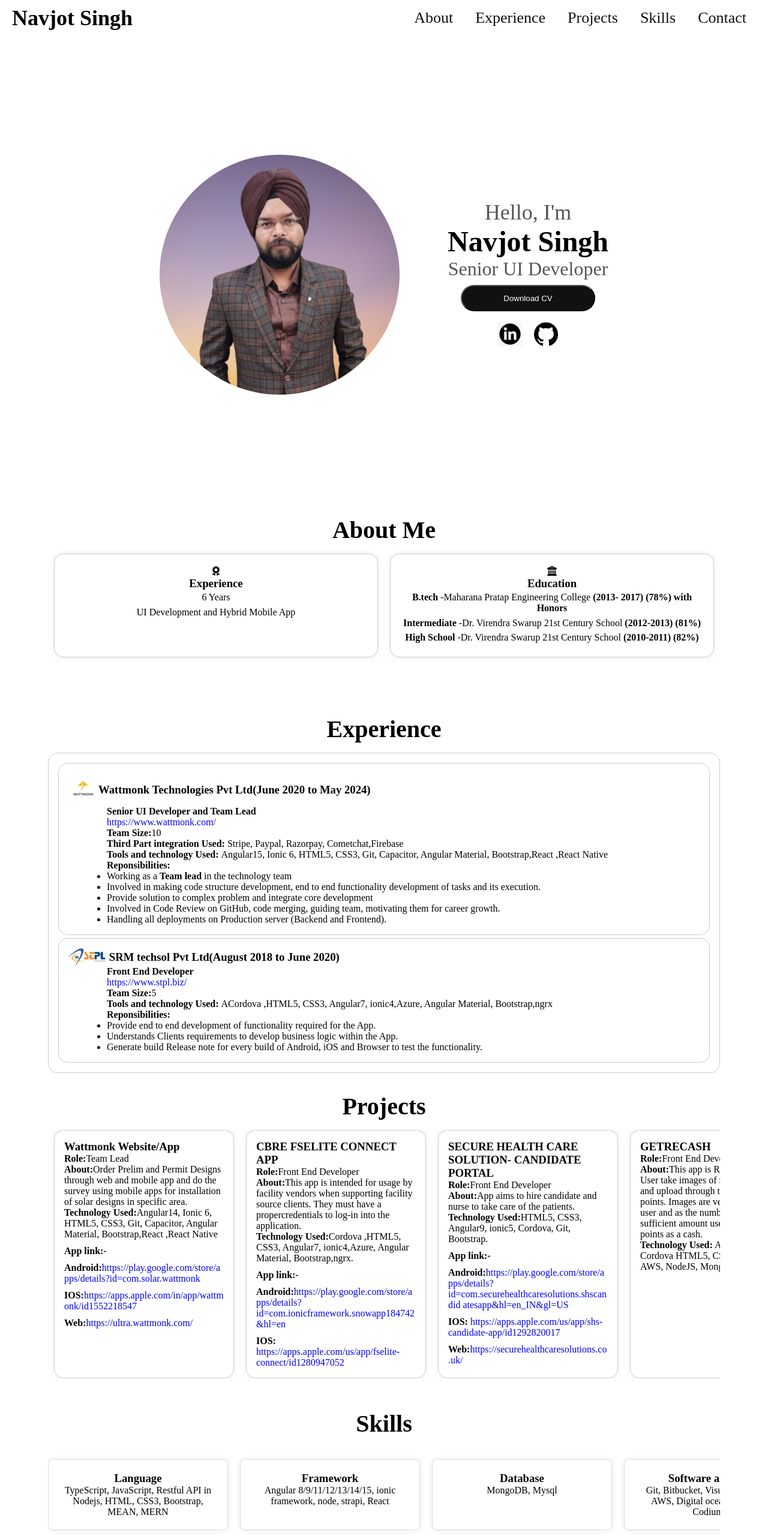
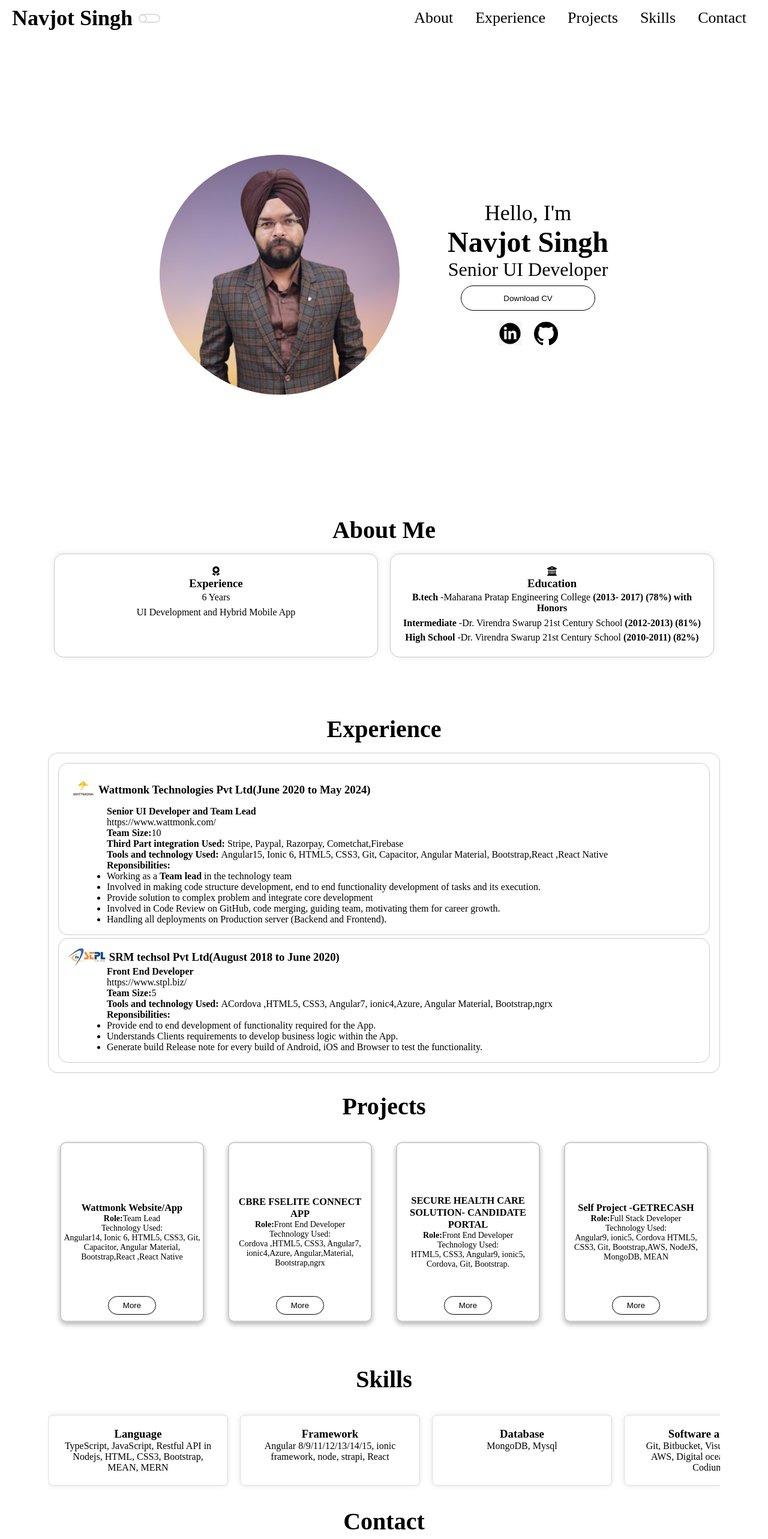
Before and after one commit to navjotsrmtpl/navjot17_portfolio, a React (Create React App) app: page / in a window 1280 px wide. Shown: the top 2566 px of the page at 60% size. Built offline with nearby package versions, Linux system fonts and the light colour scheme; a small style sheet from the web is missing.

Commit message:
added dark mode

```diff
--- a/src/App.css
+++ b/src/App.css
@@ -11,3 +11,26 @@ section{
       font-size: 2rem;
     }
 }
+
+/* #light{
+  background-color: red;
+}
+
+#dark{
+  background-color: blue;
+} */
+
+/* default light theme */
+body.light {
+  *{
+    background-color: white !important;
+    color: black !important;
+  }
+}
+/* dark theme */
+body.dark {
+  *{
+    background-color: black !important;
+    color: white !important;
+  }
+}
--- a/src/components/Intro/Intro.css
+++ b/src/components/Intro/Intro.css
@@ -88,6 +88,7 @@
     color: #fff;
     width: 14rem;
     cursor: pointer;
+    border: 1px solid;
   }
 
   @media screen and (max-width: 768px) {
--- a/src/components/Navbar/Navbar.tsx
+++ b/src/components/Navbar/Navbar.tsx
@@ -1,20 +1,23 @@
 // Navbar.js
-import React, { useState } from 'react';
+import React, { useContext, useState } from 'react';
 import { Link } from 'react-scroll';
 import './navbar.css';
+import { ThemeContext, useTheme } from '../context/ThemeProvider';
+import ToggleSwitch from '../ToggleSwitch/ToggleSwitch';
 
 const Navbar = () => {
     const [isOpen, setIsOpen] = useState(false);
-
+    const { theme, toggleTheme } = useTheme();
     const toggleNavbar = () => {
         setIsOpen(!isOpen);
     };
 
     return (
-        <nav className="navbar">
+        <nav className="navbar" >
             <div className="navbar-container">
                 <div className="navbar-logo">
                     <h1>Navjot Singh</h1>
+                    <ToggleSwitch isOn={theme === 'dark'} handleToggle={toggleTheme} />
                 </div>
                 <div className="menu-icon" onClick={toggleNavbar}>
                     <i className={isOpen ? 'fas fa-times' : 'fas fa-bars'} />
--- a/src/components/Navbar/navbar.css
+++ b/src/components/Navbar/navbar.css
@@ -7,6 +7,7 @@
   align-items: center;
   font-size: 1.2rem;
   color: black;
+  position: static;
 }
 
 .navbar-container {
--- a/src/components/Projects/Project.css
+++ b/src/components/Projects/Project.css
@@ -33,6 +33,92 @@
     scrollbar-width: none;
 }
 
+
+/* src/FlipCard.css */
+.flip-card {
+  background-color: transparent;
+  width: 300px;
+  height: 300px;
+  perspective: 1000px;
+  cursor: pointer;
+  margin: 20px;
+}
+
+.flip-card-inner {
+  position: relative;
+  width: 100%;
+  height: 100%;
+  text-align: center;
+  transition: transform 0.6s;
+  transform-style: preserve-3d;
+}
+
+.flipped .flip-card-inner {
+  transform: rotateY(180deg);
+}
+
+.flip-card-front {
+    position: absolute;
+    width: 100%;
+    height: 100%;
+    backface-visibility: hidden;
+    display: grid;
+    flex-direction: column;
+  align-content: center;
+    font-size: 14px;
+    color: white;
+    border: 2px solid #ccc;
+    border-radius: 10px;
+    box-shadow: 0 4px 8px rgba(0, 0, 0, 0.3);
+    padding: 3px;
+  }
+
+  .flip-card-back {
+    position: absolute;
+    width: calc(100% - 4px); /* Adjust width to account for border */
+    height: 100%;
+    backface-visibility: hidden;
+    display: grid;
+    align-items: center;
+    justify-content: center;
+    font-size: 14px;
+    color: white;
+    border: 2px solid #ccc;
+    border-radius: 10px;
+    box-shadow: 0 4px 8px rgba(0, 0, 0, 0.3);
+    overflow: hidden; /* Hide overflow content */
+  }
+
+.flip-card-front {
+  background-color: #333;
+}
+
+.flip-card-back {
+  background-color: #555;
+  transform: rotateY(180deg);
+}
+.flip-card-content{
+    overflow: auto;
+    display: block;
+    text-align: start;
+    padding: 10px;
+}
+
+.flipbtn{
+    width: 5rem;
+    border-radius: 1rem;
+    padding: 7px;
+    border: 1px solid;
+}
+
+.button-container {
+    position: absolute;
+    bottom: 10px;
+    left: 50%;
+    transform: translateX(-50%);
+    text-align: center;
+}
+
 @media screen and (max-width:768px) {
 
     #projects{
@@ -45,4 +131,13 @@
         width: 100%;
         margin: 0 0 10px 0;
     }
+
+    .flip-card {
+        background-color: transparent;
+        width: auto;
+        height: 300px;
+        perspective: 1000px;
+        cursor: pointer;
+        margin: 20px;
+      }
 }
--- a/src/components/Projects/Project.tsx
+++ b/src/components/Projects/Project.tsx
@@ -1,80 +1,105 @@
-import React from 'react';
+import React, { useState } from 'react';
 import './Project.css'
 
 function Project() {
+    const [flippedCards, setFlippedCards] = useState(Array(4).fill(false));
+
+    const handleClick = (index: number) => {
+        const newFlippedCards = [...flippedCards];
+        newFlippedCards[index] = !newFlippedCards[index];
+        setFlippedCards(newFlippedCards);
+    };
+
+    const projects = [
+        {
+            title: "Wattmonk Website/App",
+            role: "Team Lead",
+            technology: "Angular14, Ionic 6, HTML5, CSS3, Git, Capacitor, Angular Material, Bootstrap,React ,React Native",
+            links: [
+                { label: "Android", url: "https://play.google.com/store/apps/details?id=com.solar.wattmonk" },
+                { label: "iOS", url: "https://apps.apple.com/in/app/wattmonk/id1552218547" },
+                { label: "Web", url: "https://ultra.wattmonk.com/" }
+            ],
+            about: "Order Prelim and Permit Designs through web and mobile app and do the survey using mobile apps for installation of solar designs in specific area."
+        },
+        {
+            title: "CBRE FSELITE CONNECT APP",
+            role: "Front End Developer",
+            technology: "Cordova ,HTML5, CSS3, Angular7, ionic4,Azure, Angular,Material, Bootstrap,ngrx",
+            links: [
+                { label: "Android", url: "https://play.google.com/store/apps/details?id=com.ionicframework.snowapp184742&hl=en" },
+                { label: "iOS", url: "https://apps.apple.com/us/app/fselite-connect/id1280947052" },
+                { label: "Web", url: "" }
+            ],
+            about: "This app is intended for usage by facility vendors when supporting facility source clients. They must have a propercredentials to log-in into the application."
+        },
+        {
+            title: "SECURE HEALTH CARE SOLUTION- CANDIDATE PORTAL",
+            role: "Front End Developer",
+            technology: "HTML5, CSS3, Angular9, ionic5, Cordova, Git, Bootstrap.",
+            links: [
+                { label: "Android", url: "https://play.google.com/store/apps/details?id=com.securehealthcaresolutions.shscandidatesapp&hl=en_IN&gl=US" },
+                { label: "iOS", url: "https://apps.apple.com/us/app/shs-candidate-app/id1292820017" },
+                { label: "Web", url: "https://securehealthcaresolutions.co.uk/" }
+            ],
+            about: "App aims to hire candidate and nurse to take care of the patients."
+        },
+        {
+            title: "Self Project -GETRECASH",
+            role: "Full Stack Developer",
+            technology: "Angular9, ionic5, Cordova HTML5, CSS3, Git, Bootstrap,AWS, NodeJS, MongoDB, MEAN",
+            links: [
+                { label: "Android", url: "" },
+                { label: "iOS", url: "" },
+                { label: "Web", url: "" }
+            ],
+            about: "This app is Recycle app where User take images of recycled products and upload through this app to collect points. Images are verified by the admin user and as the number of points reaches sufficient amount user can withdraw that points as a cash."
+        },
+
+
+    ]
+
     return (
         <section id="projects">
             <h1 className='heading'>Projects</h1>
             <div className='project_box'>
-                <div className="border_box_project">
+                {projects.map((project, index) => (
+                    <div key={index} className={`flip-card ${flippedCards[index] ? 'flipped' : ''}`}>
+                        <div className="flip-card-inner">
+                            <div className="flip-card-front">
+                                <h3>{project.title}</h3>
+                                <p><strong>Role:</strong>{project.role}</p>
+                                <p>Technology Used:</p>
+                                <p>{project.technology}</p>
+                                <div className="button-container">
+                                    <button className="flipbtn" onClick={() => handleClick(index)}>More</button>
+                                </div>
+                            </div>
+                            <div className="flip-card-back">
+                                <div className='flip-card-content'>
+                                    <p><strong>About:</strong>{project.about}</p>
+                                    <div>
+                                        {/* <p className='project_title'><strong>App link:-</strong></p> */}
+                                        {project.links.map((link, linkIndex) => (
+                                            (!link.url) ? '' :
+                                                <p key={linkIndex} className='project_title'>
+                                                    <strong>{link.label}:</strong>
+                                                    {!link.url ? "Not available" : <a href={link.url} target='_blank'>{link.url}</a>}
+                                                </p>
+                                        ))}
 
-                    <h3>Wattmonk Website/App</h3>
-                    <p><strong>Role:</strong>Team Lead</p>
-                    <p><strong>About:</strong>Order Prelim and Permit Designs through web and mobile app and do the survey using
-                        mobile apps for installation of solar designs in specific area. </p>
-                    <p><strong>Technology Used:</strong>Angular14, Ionic 6, HTML5, CSS3, Git, Capacitor, Angular
-                        Material, Bootstrap,React ,React Native</p>
-                    <div>
-                        <p className='project_title'><strong>App link:-</strong></p>
-                        <p className='project_title'><strong>Android:</strong><a href="https://play.google.com/store/apps/details?id=com.solar.wattmonk" target='_blank'>https://play.google.com/store/apps/details?id=com.solar.wattmonk</a></p>
-                        <p className='project_title'><strong>IOS:</strong><a href="https://apps.apple.com/in/app/wattmonk/id1552218547" target='_blank'>https://apps.apple.com/in/app/wattmonk/id1552218547</a></p>
-                        <p className='project_title'><strong>Web:</strong><a href="https://ultra.wattmonk.com/" target='_blank'>https://ultra.wattmonk.com/</a></p>
+                                    </div>
+                                    <div style={{ textAlign: 'center' }} className="button-container">
+                                        <button className="flipbtn" onClick={() => handleClick(index)}>Back</button>
+                                    </div>
+                                </div>
+                            </div>
+                        </div>
                     </div>
-                </div>
-                <div className="border_box_project">
-
-                    <h3>CBRE FSELITE CONNECT APP</h3>
-                    <p><strong>Role:</strong>Front End Developer</p>
-                    <p><strong>About:</strong>This app is intended for usage by facility vendors when supporting facility source
-                        clients. They must have a propercredentials to log-in into the application.</p>
-                    <div>
-                        <p><strong>Technology Used:</strong>Cordova ,HTML5, CSS3, Angular7, ionic4,Azure, Angular
-                            Material, Bootstrap,ngrx.</p>
-                        <p className='project_title'><strong>App link:-</strong></p>
-                        <p className='project_title'><strong>Android:</strong><a href="https://play.google.com/store/apps/details?id=com.ionicframework.snowapp184742&hl=en" target='_blank'>https://play.google.com/store/apps/details?id=com.ionicframework.snowapp184742&hl=en</a></p>
-                        <p className='project_title'><strong>IOS:</strong><a href=" https://apps.apple.com/us/app/fselite-connect/id1280947052" target='_blank'> https://apps.apple.com/us/app/fselite-connect/id1280947052</a></p>
-
-                    </div>
-
-                </div>
-
-
-                <div className="border_box_project">
-
-                    <h3>SECURE HEALTH CARE SOLUTION- CANDIDATE PORTAL</h3>
-                    <p><strong>Role:</strong>Front End Developer</p>
-                    <p><strong>About:</strong>App aims to hire candidate and nurse to take care of the patients.</p>
-                    <p><strong>Technology Used:</strong>HTML5, CSS3, Angular9, ionic5, Cordova, Git, Bootstrap.</p>
-                    <div>
-                        <p className='project_title'><strong>App link:-</strong></p>
-                        <p className='project_title'><strong>Android:</strong><a href="https://play.google.com/store/apps/details?id=com.securehealthcaresolutions.shscandid
-atesapp&hl=en_IN&gl=US" target='_blank'>https://play.google.com/store/apps/details?id=com.securehealthcaresolutions.shscandid
-                            atesapp&hl=en_IN&gl=US</a></p>
-                        <p className='project_title'><strong>IOS:</strong><a href=" https://apps.apple.com/us/app/shs-candidate-app/id1292820017" target='_blank'>  https://apps.apple.com/us/app/shs-candidate-app/id1292820017</a></p>
-                        <p className='project_title'><strong>Web:</strong><a href="https://securehealthcaresolutions.co.uk/" target='_blank'>https://securehealthcaresolutions.co.uk/</a></p>
-                    </div>
-
-                </div>
-
-                <div className="border_box_project">
-
-                    <h3>GETRECASH</h3>
-                    <p><strong>Role:</strong>Front End Developer</p>
-                    <p><strong>About:</strong>This app is Recycle app where User take images of recycled products and upload through
-                        this app to collect points. Images are verified by the admin user and as the number of points
-                        reaches sufficient amount user can withdraw that points as a cash.</p>
-                    <p><strong>Technology Used:</strong> Angular9, ionic5, Cordova HTML5, CSS3, Git, Bootstrap,
-                        AWS, NodeJS, MongoDB, MEAN.</p>
-                    <div>
-
-
-                    </div>
-
-                </div>
+                ))}
             </div>
-
         </section>
-    )
+    );
 }
 
 export default Project
--- /dev/null
+++ b/src/components/ToggleSwitch/ToggleSwitch.css
@@ -0,0 +1,50 @@
+.toggle-switch {
+    position: sticky;
+    width: 36px;
+    display: inline-block;
+    text-align: left;
+    top: 5px;
+    margin-left: 10px;
+  }
+
+  .toggle-switch-checkbox {
+    display: none;
+  }
+
+  .toggle-switch-label {
+    display: block;
+    overflow: hidden;
+    cursor: pointer;
+    height: 15px;
+    padding: 0;
+    line-height: 15px;
+    border: 2px solid #ddd;
+    border-radius: 24px;
+    background-color: #fff;
+    transition: background-color 0.3s ease-in;
+  }
+
+  .toggle-switch-label:before {
+    content: '';
+    display: block;
+    width: 10px;
+    height: 10px;
+    margin: 1px;
+    background: #fff;
+    position: absolute;
+    top: 0;
+    bottom: 0;
+    right: 21px;
+    border: 2px solid #ddd;
+    border-radius: 24px;
+    transition: all 0.3s ease-in 0s;
+  }
+
+  .toggle-switch-checkbox:checked + .toggle-switch-label {
+    background-color: #4bd865;
+  }
+
+  .toggle-switch-checkbox:checked + .toggle-switch-label:before {
+    right: 1px;
+    border-color: #4bd865;
+  }
--- /dev/null
+++ b/src/components/ToggleSwitch/ToggleSwitch.tsx
@@ -0,0 +1,27 @@
+import React from 'react';
+import './ToggleSwitch.css';
+
+interface ToggleSwitchProps {
+    isOn: boolean;
+    handleToggle: () => void;
+}
+
+const ToggleSwitch: React.FC<ToggleSwitchProps> = ({ isOn, handleToggle }) => {
+    return (
+        <div className="toggle-switch">
+            <input
+                checked={isOn}
+                onChange={handleToggle}
+                className="toggle-switch-checkbox"
+                id={`toggle-switch-new`}
+                type="checkbox"
+            />
+            <label className="toggle-switch-label" htmlFor={`toggle-switch-new`}>
+                <span className={`toggle-switch-inner`} />
+                <span className={`toggle-switch-switch`} />
+            </label>
+        </div>
+    );
+};
+
+export default ToggleSwitch;
--- /dev/null
+++ b/src/components/context/ThemeProvider.tsx
@@ -0,0 +1,48 @@
+import React, { createContext, useState, useEffect, useContext, ReactNode } from 'react';
+
+interface ThemeContextType {
+    theme: string;
+    toggleTheme: () => void;
+}
+
+export const ThemeContext = createContext<ThemeContextType | undefined>(undefined);
+
+export const ThemeProvider: React.FC<{ children: ReactNode }> = ({ children }) => {
+    const [theme, setTheme] = useState('light');
+
+    const toggleTheme = () => {
+        setTheme((curr) => {
+            const newTheme = curr === 'light' ? 'dark' : 'light';
+            localStorage.setItem('theme', newTheme);
+            return newTheme;
+        });
+    };
+
+    useEffect(() => {
+        const savedTheme = localStorage.getItem('theme');
+        if (savedTheme) {
+            setTheme(savedTheme);
+        } else {
+            const userPrefersDark = window.matchMedia('(prefers-color-scheme: dark)').matches;
+            setTheme(userPrefersDark ? 'dark' : 'light');
+        }
+    }, []);
+
+    useEffect(() => {
+        document.body.className = theme;
+    }, [theme]);
+
+    return (
+        <ThemeContext.Provider value={{ theme, toggleTheme }}>
+            {children}
+        </ThemeContext.Provider>
+    );
+};
+
+export const useTheme = (): ThemeContextType => {
+    const context = useContext(ThemeContext);
+    if (context === undefined) {
+        throw new Error('useTheme must be used within a ThemeProvider');
+    }
+    return context;
+};
```
Also changed, not shown: src/App.tsx (+16 -1 lines), src/assets/github.png.
